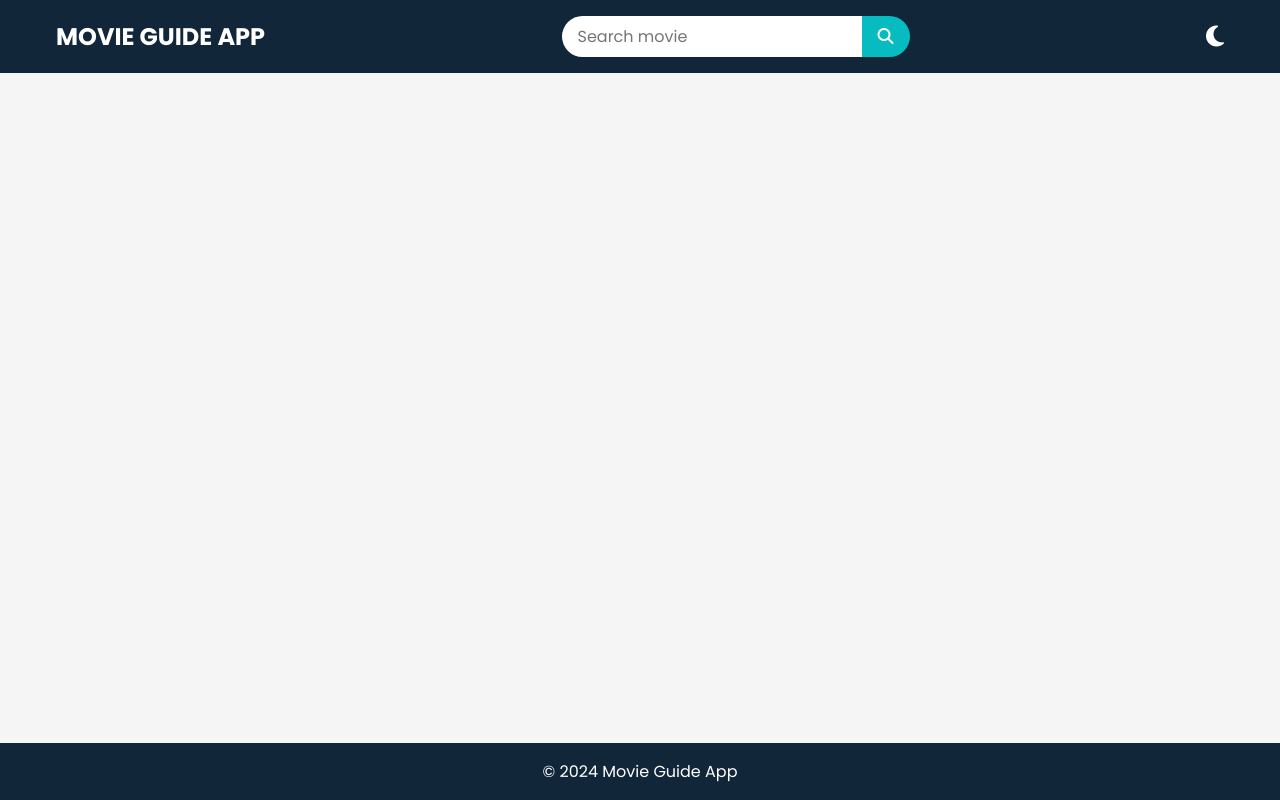
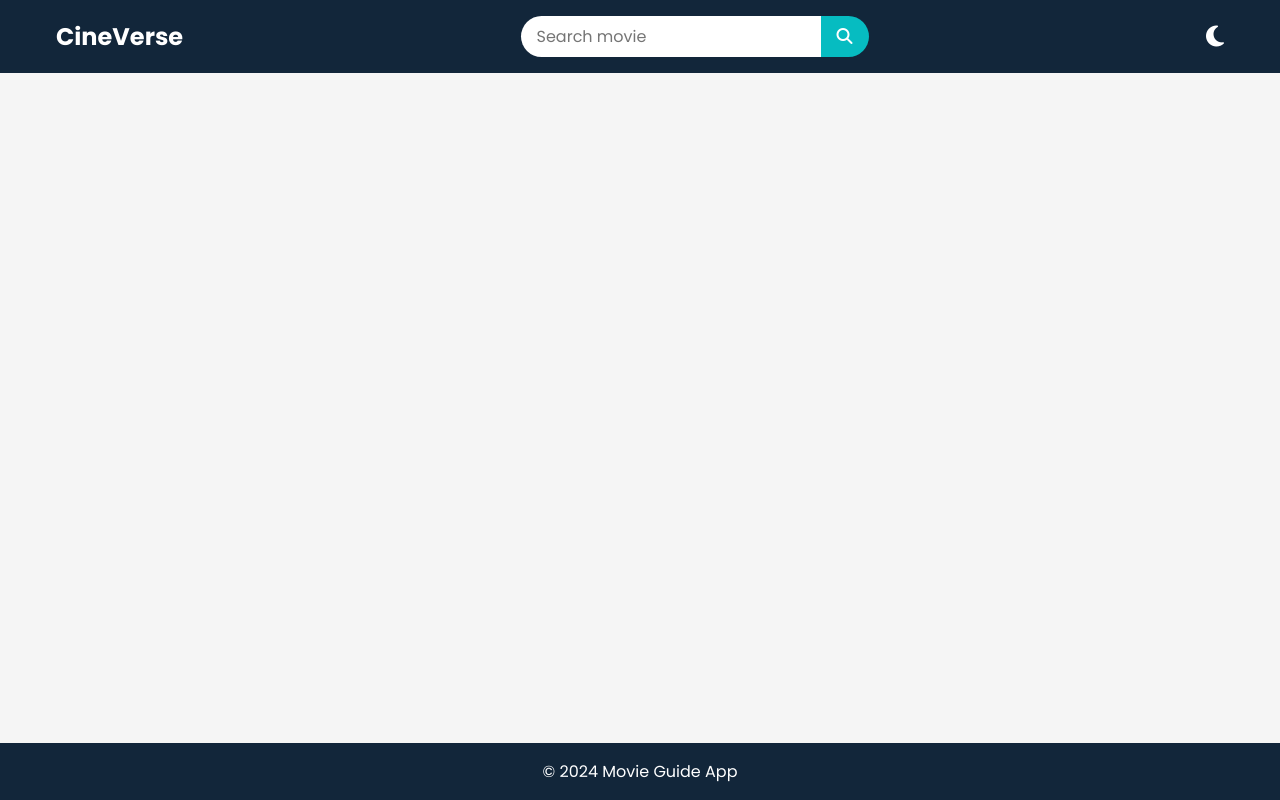
Before and after one commit to mukul792/movie-app, a plain HTML site: page index.html in a window 1280 px wide. Drawn offline with Linux system fonts and the light colour scheme; no server answers.

Commit message:
Update index.html

```diff
--- a/index.html
+++ b/index.html
@@ -15,7 +15,7 @@
     <!-- Navigation bar -->
     <nav>
       <div class="navbar">
-        <h1 class="logo">MOVIE GUIDE APP</h1>
+        <h1 class="logo">CineVerse</h1>
         <div class="search-container">
           <form action="">
             <input type="text" placeholder="Search movie" class="inputbox" />
```
